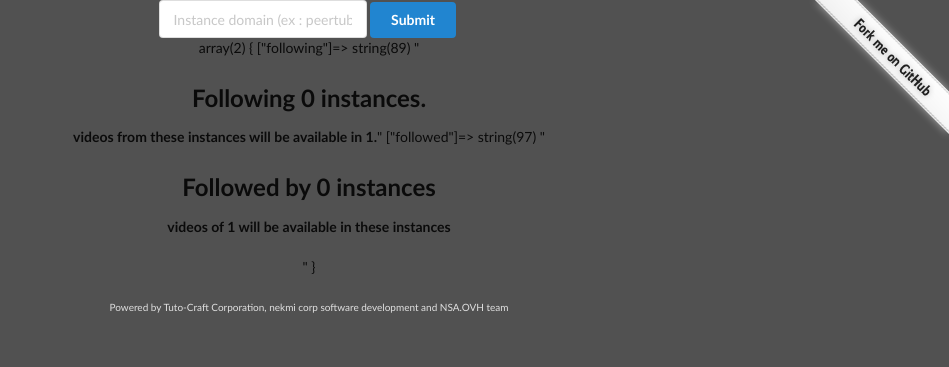
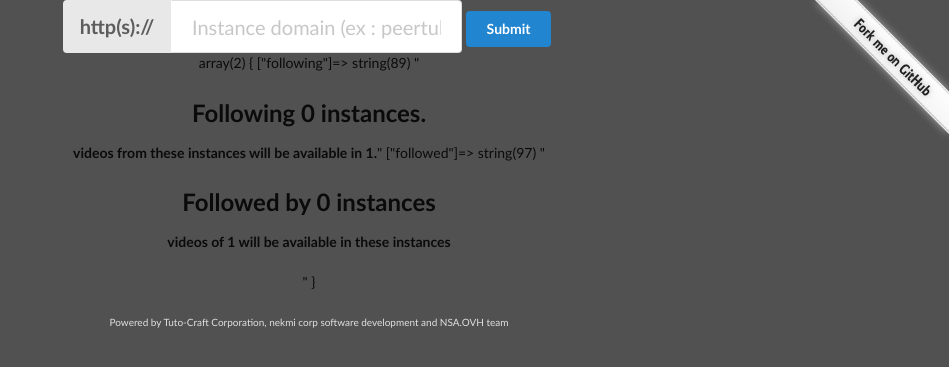
Before and after one commit to anjaraeu/Peertube-Ninja, a PHP site: page /?instance=1 in a window 1280 px wide. Shown: the top 367 px of the page, without its empty margins (331-1280 px from the left). Run offline with PHP 8.4, Linux system fonts and the light colour scheme; data that the repository does not hold is empty; some libraries are stand-ins or nearby versions.

Commit message:
Yeh better :D

```diff
--- a/index.php
+++ b/index.php
@@ -83,10 +83,13 @@
 	</head>
 
 	<body>
-		<a href="https://github.com/nsaovh/rcgp"><img style="position: absolute; top: 0; right: 0; border: 0;" src="forkme.png" alt="Fork me on GitHub" data-canonical-src="forkme2.png"></a>
+		<a href="https://github.com/skid9000/Peertube-Ninja"><img style="position: absolute; top: 0; right: 0; border: 0;" src="forkme.png" alt="Fork me on GitHub" data-canonical-src="forkme2.png"></a>
 		<center>
 			<form>
-				<div class="ui input">
+				<div class="ui labeled huge input">
+					<div class="ui label">
+    					http(s)://
+  					</div>
 					<input type="text" name="instance" placeholder="Instance domain (ex : peertube.nsa.ovh)">
 				</div>
 
```
